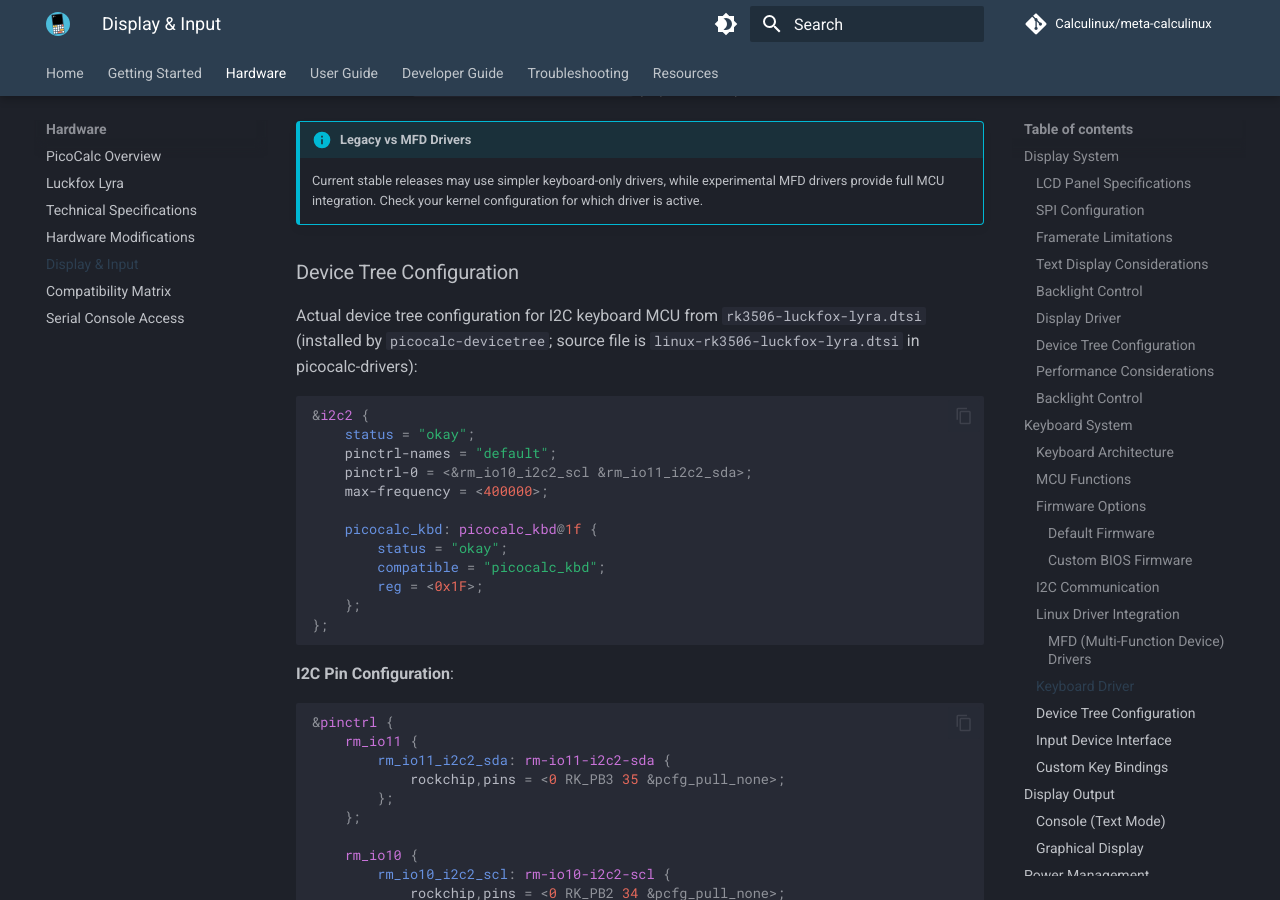
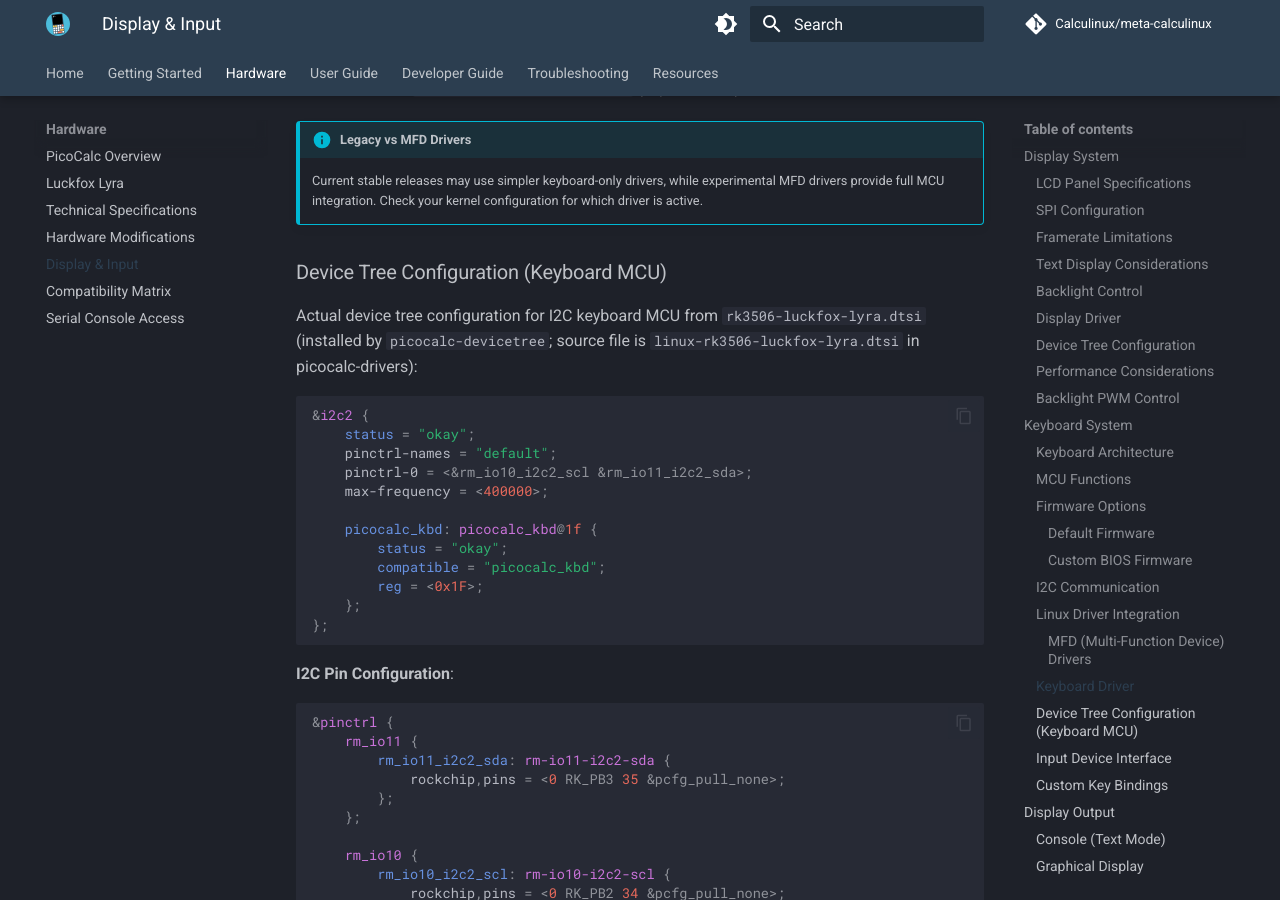
Before and after one commit to Calculinux/docs, an MkDocs documentation site: the page built from docs/hardware/display-input.md, in a window 1280 px wide and 900 px high, scrolled down 6053 px. Built offline with MkDocs 1.6.1 and Material for MkDocs 9.7.7, drawn with Linux system fonts in a browser that asks for light colours; comment, search, counter and statistics services are not loaded; some of the changed text lies outside the part shown.

````diff
--- a/docs/hardware/display-input.md
+++ b/docs/hardware/display-input.md
@@ -25,7 +25,7 @@ This page provides technical implementation details about the PicoCalc display a
 
 The display connects via SPI with the following characteristics:
 
-```
+```text
 SPI Bus: spi0
 Mode: 0 (CPOL=0, CPHA=0)
 Bits per word: 8
@@ -71,6 +71,7 @@ The backlight is controlled by the STM32 MCU, not directly by the Linux system:
     Current display sleep functionality does not yet control the backlight directly. Full backlight control is intended to be implemented through the experimental MFD drivers that communicate with the keyboard MCU.
 
 **Display Sleep** (without backlight control):
+
 ```bash
 # Turn off display (framebuffer only)
 echo 0 > /sys/class/backlight/picocalc/bl_power
@@ -123,6 +124,7 @@ Actual device tree configuration from `rk3506-luckfox-lyra.dtsi` (installed by `
 ```
 
 **GPIO Pin Configuration**:
+
 ```dts
 ili9488 {
     ili9488_pins: ili9488-pins {
@@ -137,7 +139,8 @@ ili9488 {
 ### Performance Considerations
 
 **Bandwidth Calculation**:
-```
+
+```text
 320 × 320 pixels × 2 bytes × 60 fps = 12.3 MB/s
 At 80 MHz SPI: ~10 MB/s theoretical maximum
 ```
@@ -147,13 +150,14 @@ The driver implements:
 - Partial updates for efficiency
 - Double buffering to reduce tearing
 
-### Backlight Control
+### Backlight PWM Control
 
 The backlight is controlled via PWM:
 
 **Interface**: `/sys/class/backlight/picocalc/`
 
 **Control**:
+
 ```bash
 # Set brightness (0-255)
 echo 200 > /sys/class/backlight/picocalc/brightness
@@ -251,7 +255,7 @@ The STM32F103R8T6 microcontroller provides multiple functions:
 !!! info "Legacy vs MFD Drivers"
     Current stable releases may use simpler keyboard-only drivers, while experimental MFD drivers provide full MCU integration. Check your kernel configuration for which driver is active.
 
-### Device Tree Configuration
+### Device Tree Configuration (Keyboard MCU)
 
 Actual device tree configuration for I2C keyboard MCU from `rk3506-luckfox-lyra.dtsi` (installed by `picocalc-devicetree`; source file is `linux-rk3506-luckfox-lyra.dtsi` in picocalc-drivers):
 
@@ -271,6 +275,7 @@ Actual device tree configuration for I2C keyboard MCU from `rk3506-luckfox-lyra.
 ```
 
 **I2C Pin Configuration**:
+
 ```dts
 &pinctrl {
     rm_io11 {
@@ -297,6 +302,7 @@ The keyboard appears as a standard Linux input device:
 **Device Path**: `/dev/input/event0`
 
 **Testing Input**:
+
 ```bash
 # List input devices
 cat /proc/bus/input/devices
@@ -310,7 +316,8 @@ evtest /dev/input/event0
 Users can remap keys using standard Linux tools:
 
 **Using udev/hwdb**:
-```
+
+```text
 # /etc/udev/hwdb.d/90-picocalc-keyboard.hwdb
 evdev:input:b0003v*p*
  KEYBOARD_KEY_1e=leftshift
@@ -325,6 +332,7 @@ evdev:input:b0003v*p*
 **Text Area**: **53 columns × 40 rows** (at 320×320 with 6×8 font)
 
 **Configuration**:
+
 ```bash
 # /etc/default/console-setup
 ACTIVE_CONSOLES="/dev/tty[1-6]"
@@ -385,6 +393,7 @@ IdleActionSec=5min
 **Symptom**: No display output
 
 **Check**:
+
 ```bash
 # Verify framebuffer device exists
 ls -l /dev/fb0
@@ -427,6 +436,7 @@ modprobe picocalc_kbd
 ```
 
 **Additional Checks**:
+
 ```bash
 # Verify input device exists
 ls -l /dev/input/event*
@@ -447,6 +457,7 @@ File a bug report with:
 **Symptom**: Intermittent key responses
 
 **Check**:
+
 ```bash
 # Check I2C bus errors
 dmesg | grep -i i2c
@@ -458,6 +469,7 @@ dmesg | grep -i i2c
 **Symptom**: Key repeat too fast/slow
 
 **Adjust**:
+
 ```bash
 # Set repeat rate (delay, rate)
 kbdrate -d 250 -r 30
````
Also changed, not shown: docs/getting-started/overview.md (+8 -8 lines).
